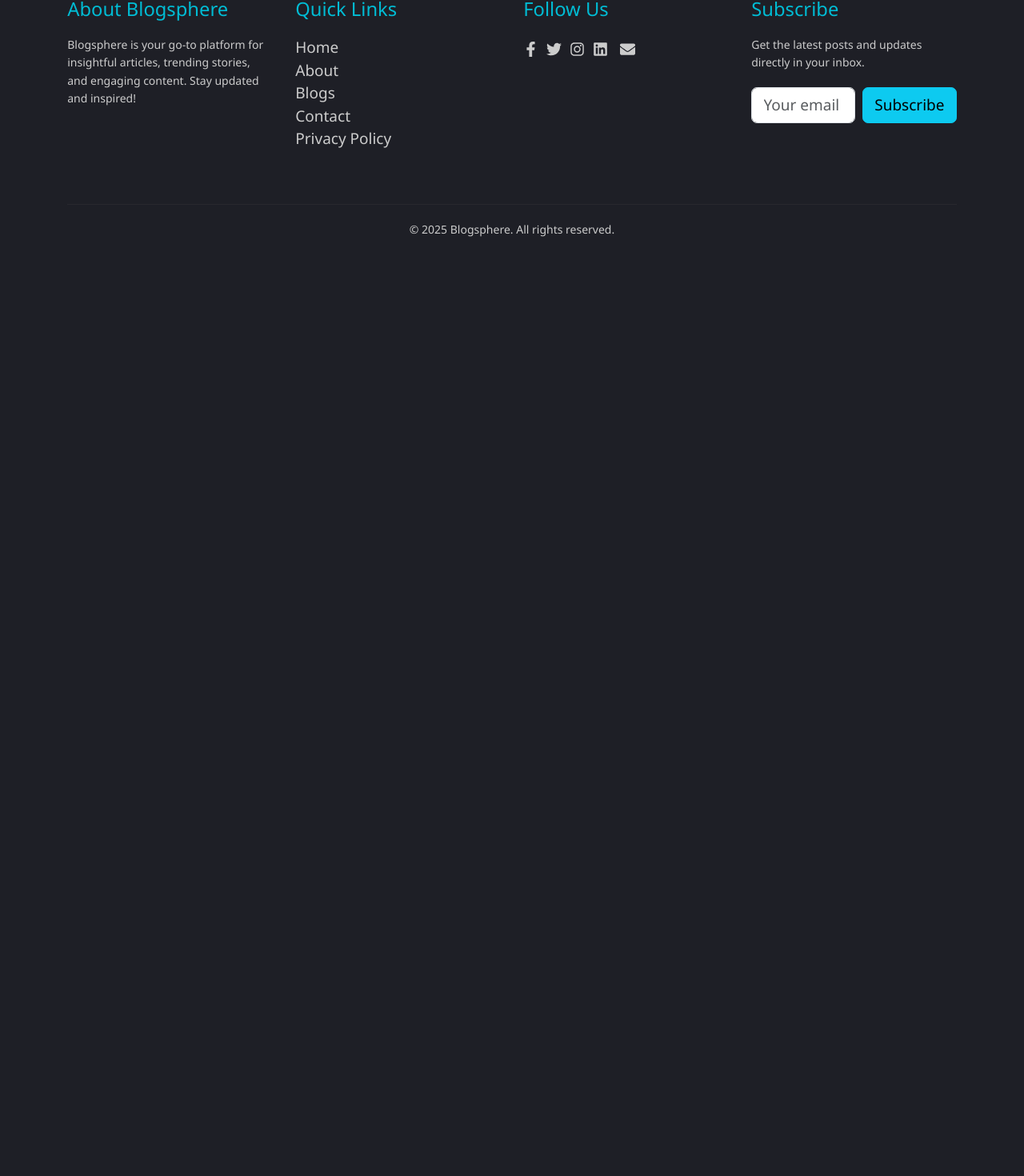
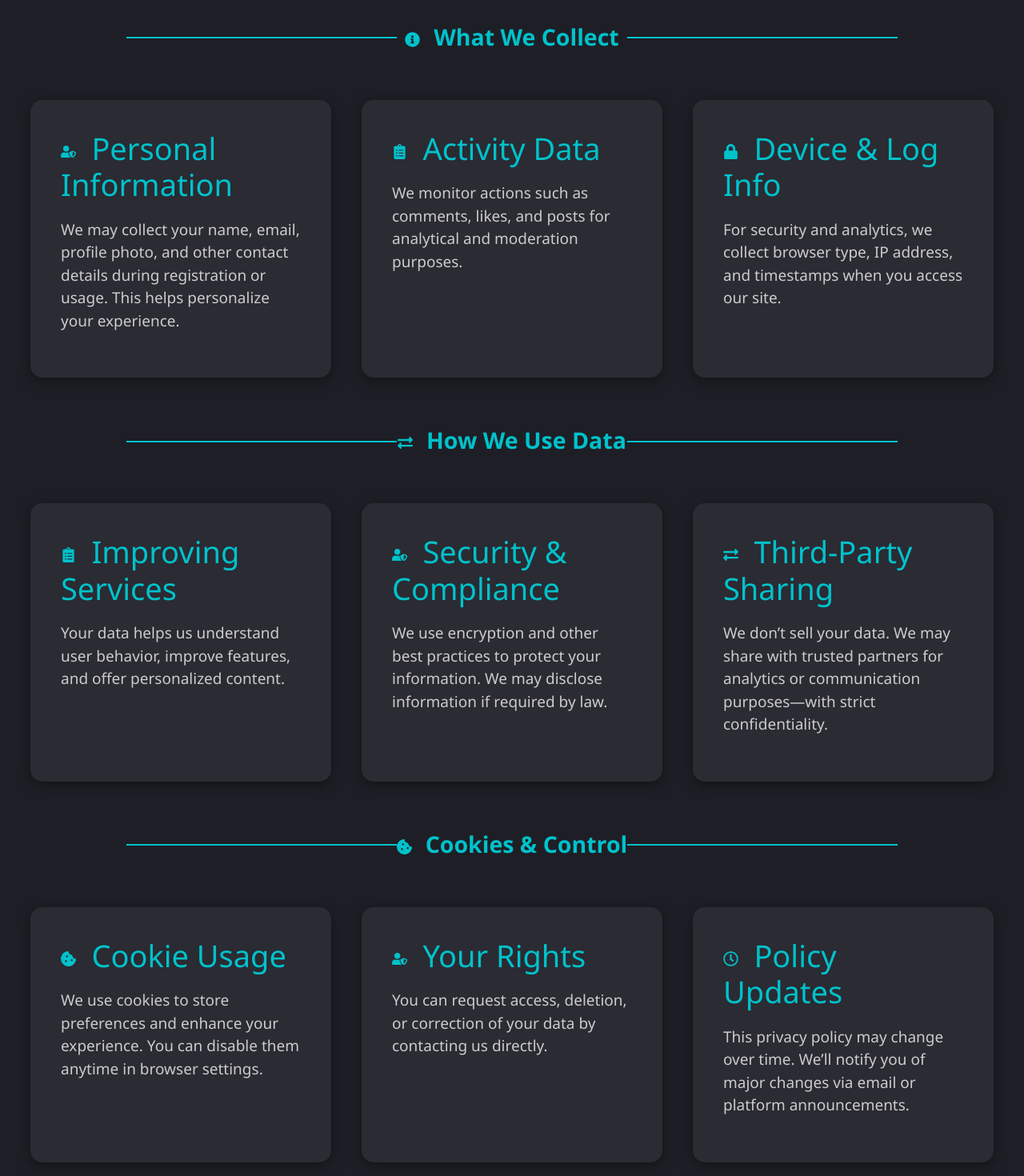
Before and after one commit to usmanhameed2017/blogsphere, a React (Vite) app: page /privacy in a window 1280 px wide. Shown: the part 298-1768 px from the top of the page at 80% size. Before the commit the page ends 800 px from the top, so only its background shows below. Built offline with nearby package versions, Linux system fonts and the light colour scheme; no server answers.

Commit message:
Privacy page setup

```diff
--- a/src/App.jsx
+++ b/src/App.jsx
@@ -16,6 +16,7 @@ import ResetPassword from './pages/security/ResetPassword';
 import ForgotPassword from './pages/security/ForgotPassword';
 import { ToastContainer, toast } from 'react-toastify';
 import 'react-toastify/dist/ReactToastify.css';
+import Privacy from './pages/Privacy';
 
 
 function App()
@@ -28,6 +29,7 @@ function App()
           <Route path='/' element={ <Home /> } />
           <Route path='/about' element={ <About /> } />
           <Route path='/contact' element={ <Contact /> } />
+          <Route path='/privacy' element={ <Privacy /> } />
 
           {/* Protected Route */}
           <Route element={ <ProtectedRoute /> } >
--- a/src/pages/Blogs.jsx
+++ b/src/pages/Blogs.jsx
@@ -19,7 +19,7 @@ function Blogs() {
         <div className="blog-container">
             {/* Hero Section */}
             <section className="home-hero" style={{ backgroundColor: '#1e1f26', color: 'white', padding: '4rem 2rem', textAlign: 'center' }}>
-                <h1>EXPLORE BLOGS</h1>
+                <h1>Explore Blogs</h1>
                 <p>Explore a world of ideas, insights, and inspiration. Join our community of writers and readers, and discover stories that matter.</p>
                 <p>
                     Dive into a diverse range of topics from technology, lifestyle, personal growth, to the latest industry trends.
--- /dev/null
+++ b/src/pages/Privacy.jsx
@@ -0,0 +1,98 @@
+import React from 'react';
+import { Container } from 'react-bootstrap';
+import { FaLock, FaUserShield, FaInfoCircle, FaCookieBite, FaExchangeAlt, FaClipboardList, FaRegClock } from 'react-icons/fa';
+
+function Privacy() {
+    return (
+        <div className="about-container">
+        {/* Hero Section */}
+        <section className="about-hero">
+            <h1> Privacy Policy </h1>
+            <p>
+            Your privacy matters to us. This policy explains how we collect, use, and safeguard your information while you're using our platform.
+            </p>
+        </section>
+
+        {/* Divider */}
+        <div className="section-divider"> <FaInfoCircle className="me-2" /> What We Collect</div>
+
+        {/* Content Sections */}
+        <section className="about-content">
+            <div className="about-card">
+            <h2><FaUserShield className="me-2" /> Personal Information</h2>
+            <p>
+                We may collect your name, email, profile photo, and other contact details during registration or usage. This helps personalize your experience.
+            </p>
+            </div>
+
+            <div className="about-card">
+            <h2><FaClipboardList className="me-2" /> Activity Data</h2>
+            <p>
+                We monitor actions such as comments, likes, and posts for analytical and moderation purposes.
+            </p>
+            </div>
+
+            <div className="about-card">
+            <h2><FaLock className="me-2" /> Device & Log Info</h2>
+            <p>
+                For security and analytics, we collect browser type, IP address, and timestamps when you access our site.
+            </p>
+            </div>
+        </section>
+
+        {/* Divider */}
+        <div className="section-divider"><FaExchangeAlt className="me-2" /> How We Use Data</div>
+
+        <section className="about-content">
+            <div className="about-card">
+            <h2><FaClipboardList className="me-2" /> Improving Services</h2>
+            <p>
+                Your data helps us understand user behavior, improve features, and offer personalized content.
+            </p>
+            </div>
+
+            <div className="about-card">
+            <h2><FaUserShield className="me-2" /> Security & Compliance</h2>
+            <p>
+                We use encryption and other best practices to protect your information. We may disclose information if required by law.
+            </p>
+            </div>
+
+            <div className="about-card">
+            <h2><FaExchangeAlt className="me-2" /> Third-Party Sharing</h2>
+            <p>
+                We don’t sell your data. We may share with trusted partners for analytics or communication purposes—with strict confidentiality.
+            </p>
+            </div>
+        </section>
+
+        {/* Divider */}
+        <div className="section-divider"><FaCookieBite className="me-2" /> Cookies & Control</div>
+
+        <section className="about-content">
+            <div className="about-card">
+            <h2><FaCookieBite className="me-2" /> Cookie Usage</h2>
+            <p>
+                We use cookies to store preferences and enhance your experience. You can disable them anytime in browser settings.
+            </p>
+            </div>
+
+            <div className="about-card">
+            <h2><FaUserShield className="me-2" /> Your Rights</h2>
+            <p>
+                You can request access, deletion, or correction of your data by contacting us directly.
+            </p>
+            </div>
+
+            <div className="about-card">
+            <h2><FaRegClock className="me-2" /> Policy Updates</h2>
+            <p>
+                This privacy policy may change over time. We’ll notify you of major changes via email or platform announcements.
+            </p>
+            </div>
+        </section>
+        </div>
+    );
+}
+
+export default Privacy;
```
